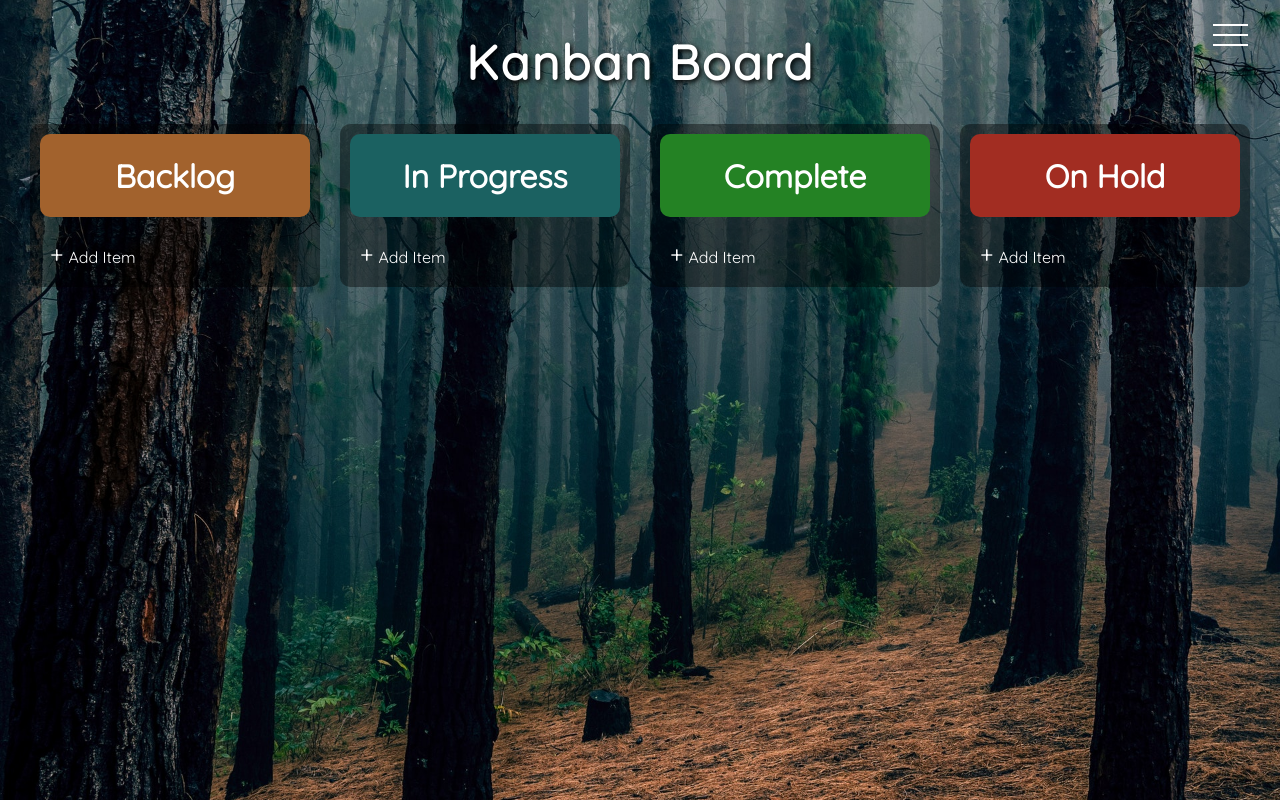
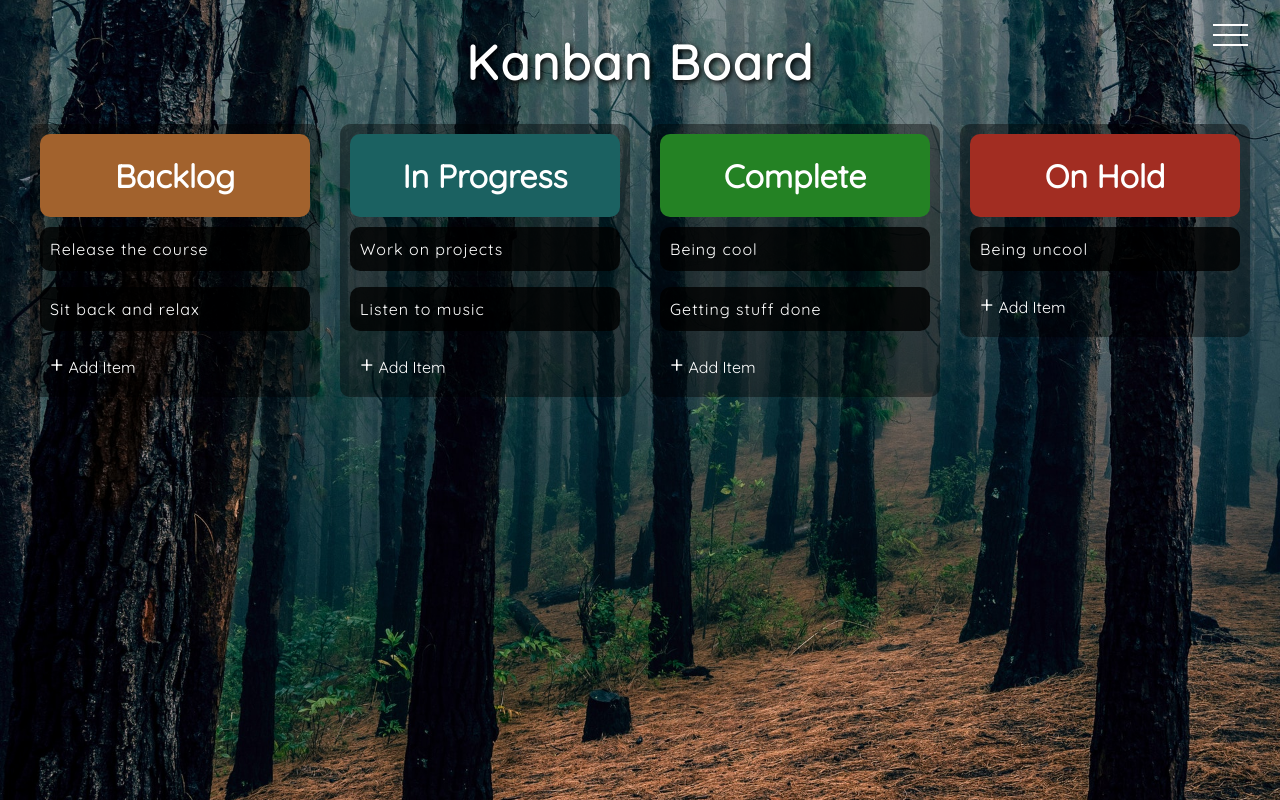
Before and after one commit to PyonAU/my-cv, a Next.js app: page /projects/drag-and-drop in a window 1280 px wide. Built offline with nearby package versions, Linux system fonts and the light colour scheme.

Commit message:
feat: added example tasks and made editable

```diff
--- a/app/projects/drag-and-drop/dnd-components/EditableElement.jsx
+++ b/app/projects/drag-and-drop/dnd-components/EditableElement.jsx
@@ -1,7 +1,18 @@
-const EditableElement = () => {
-  return (
-    <div>EditableElement</div>
-  )
-}
+import { Children, cloneElement, useEffect, useRef } from 'react';
+
+const EditableElement = ({ children }) => {
+
+  let elements = Children.toArray(children);
+
+  if (elements.length > 1) {
+    throw Error("Can't have more than one child");
+  }
+
+  elements = cloneElement(elements[0], {
+    contentEditable: true,
+    suppressContentEditableWarning: true
+  });
+  return elements;
+};
 
 export default EditableElement;
--- a/app/projects/drag-and-drop/dnd-components/KanbanColumn.jsx
+++ b/app/projects/drag-and-drop/dnd-components/KanbanColumn.jsx
@@ -4,16 +4,21 @@ import { labelsMap } from '@app/projects/lib/drop-and-drag/kanbanLists';
 import styles from './KanbanColumn.module.css';
 import cx from 'classnames';
 
-const KanbanColumn = ({ status, style }) => {
+const KanbanColumn = ({ children, status, style }) => {
   // Style
   const column = cx(styles.dragColumn, styles[style]);
   const btn = cx(styles.addBtn, styles.solid);
 
   // State
   const [showForm, setShowForm] = useState(false);
+  const [userInput, setUserInput] = useState('');
 
   const handleShowInputBox = () => {
     setShowForm(true);
+  };
+
+  const handleUserInput = (event) => {
+    setUserInput(event);
   };
 
   return (
@@ -21,6 +26,7 @@ const KanbanColumn = ({ status, style }) => {
       <span className={styles.header}>
         <h1>{labelsMap[status]}</h1>
       </span>
+      {children}
 
       {/* Add Button Group */}
       {!showForm ? (
@@ -37,7 +43,7 @@ const KanbanColumn = ({ status, style }) => {
           </div>
 
           <div className={styles.addContainer}>
-            <EditableElement>
+            <EditableElement onChange={handleUserInput}>
               <div className={styles.addItem}></div>
             </EditableElement>
           </div>
--- /dev/null
+++ b/app/projects/drag-and-drop/dnd-components/KanbanItem.jsx
@@ -0,0 +1,13 @@
+import styles from './KanbanItem.module.css';
+
+const KanbanItem = ({ children }) => {
+  return (
+    <div>
+      <ul className={styles.dragItemList}>
+        {children}
+      </ul>
+    </div>
+  )
+}
+
+export default KanbanItem;
--- /dev/null
+++ b/app/projects/drag-and-drop/dnd-components/KanbanItem.module.css
@@ -0,0 +1,6 @@
+.dragItemList {
+  min-height: 50px;
+  list-style-type: none;
+  margin: 0;
+  padding: 0;
+}
--- a/app/projects/drag-and-drop/dnd-components/MainComponent.jsx
+++ b/app/projects/drag-and-drop/dnd-components/MainComponent.jsx
@@ -1,9 +1,17 @@
+import { useState } from 'react';
 import KanbanColumn from './KanbanColumn';
-import { channels } from '@app/projects/lib/drop-and-drag/kanbanLists';
+import KanbanItem from './KanbanItem';
+import EditableElement from './EditableElement';
+import {
+  channels,
+  tasksList,
+} from '@app/projects/lib/drop-and-drag/kanbanLists';
 
 import styles from './MainComponent.module.css';
 
 const MainComponent = () => {
+  // State
+  const [tasks, setTasks] = useState(tasksList);
   return (
     <>
       {/* <Container> */}
@@ -11,11 +19,22 @@ const MainComponent = () => {
         <ul className={styles.dragList}>
           {channels.map(({ label, style }) => {
             return (
-              <KanbanColumn
-                key={label}
-                status={label}
-                style={style}
-              ></KanbanColumn>
+              <KanbanColumn key={label} status={label} style={style}>
+                {tasks
+                  .filter((task) => task.status === label)
+                  .map((task) => (
+                    <KanbanItem
+                      key={task._id}
+                      id={task._id}
+                      tasks={tasks}
+                      label={label}
+                    >
+                      <EditableElement>
+                        <li className={styles.dragItem}>{task.title}</li>
+                      </EditableElement>
+                    </KanbanItem>
+                  ))}
+              </KanbanColumn>
             );
           })}
         </ul>
--- a/app/projects/drag-and-drop/dnd-components/MainComponent.module.css
+++ b/app/projects/drag-and-drop/dnd-components/MainComponent.module.css
@@ -9,3 +9,20 @@
   margin: 0;
   padding: 0;
 }
+
+.dragItem {
+  margin: 10px;
+  padding: 10px;
+  height: fit-content;
+  background-color: rgba(0, 0, 0, 0.8);
+  border-radius: 10px;
+  line-height: 1.5rem;
+  letter-spacing: 1px;
+  cursor: pointer;
+}
+
+.dragItem:focus {
+  outline: none;
+  background-color: white;
+  color: black;
+}
--- a/app/projects/lib/drop-and-drag/kanbanLists.js
+++ b/app/projects/lib/drop-and-drag/kanbanLists.js
@@ -1,3 +1,13 @@
+const tasksList = [
+  { _id: 1, title: "Release the course", status: "backlog" },
+  { _id: 2, title: "Sit back and relax", status: "backlog" },
+  { _id: 3, title: "Work on projects", status: "inProgress" },
+  { _id: 4, title: "Listen to music", status: "inProgress" },
+  { _id: 5, title: "Being cool", status: "complete" },
+  { _id: 6, title: "Getting stuff done", status: "complete" },
+  { _id: 7, title: "Being uncool", status: "onHold" },
+];
+
 const channels = [
   {label: "backlog", style: "backlogColumn"},
   {label: "inProgress", style: "progressColumn"},
@@ -13,4 +23,4 @@ const labelsMap = {
 };
 
 
-export { channels, labelsMap };
+export { tasksList, channels, labelsMap };
--- a/package.json
+++ b/package.json
@@ -16,8 +16,12 @@
     "@fortawesome/react-fontawesome": "^0.2.0",
     "axios": "^1.4.0",
     "classnames": "^2.3.2",
+    "immutability-helper": "^3.1.1",
+    "nanoid": "^4.0.2",
     "next": "13.4.4",
     "react": "18.2.0",
+    "react-dnd": "^16.0.1",
+    "react-dnd-html5-backend": "^16.0.1",
     "react-dom": "18.2.0"
   }
 }
```
Also changed, not shown: 1 other file (tests, documents, lock files or other folders).
